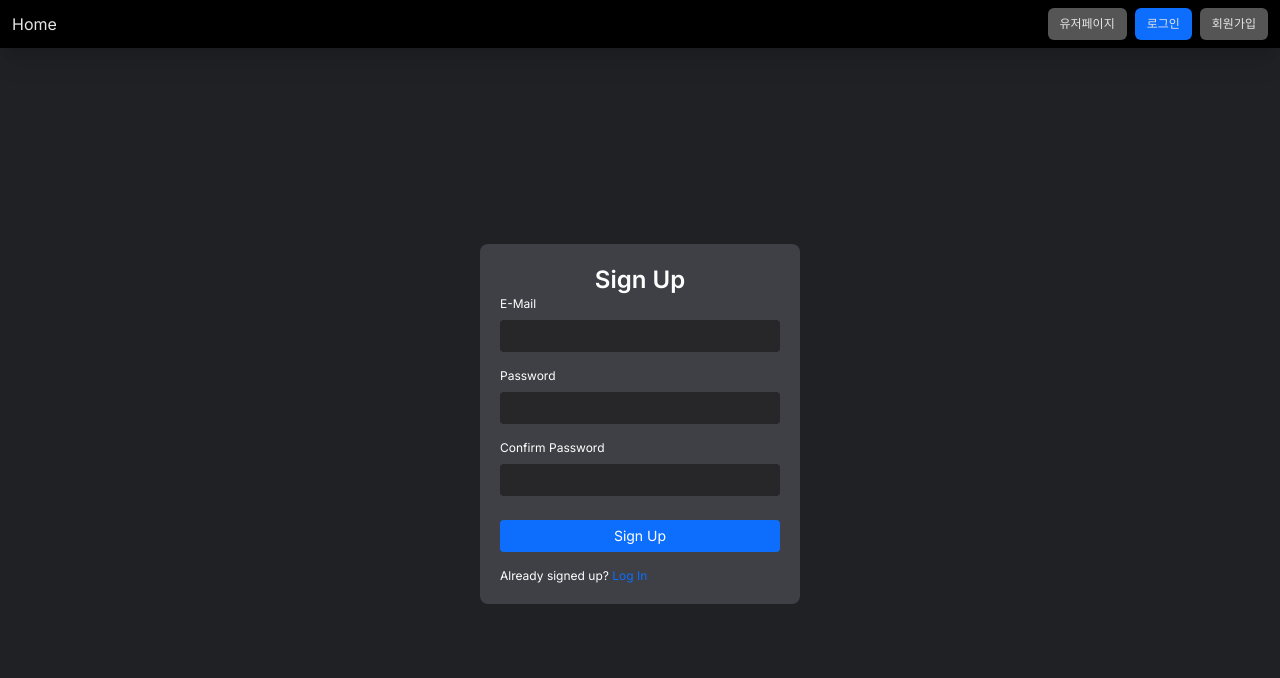
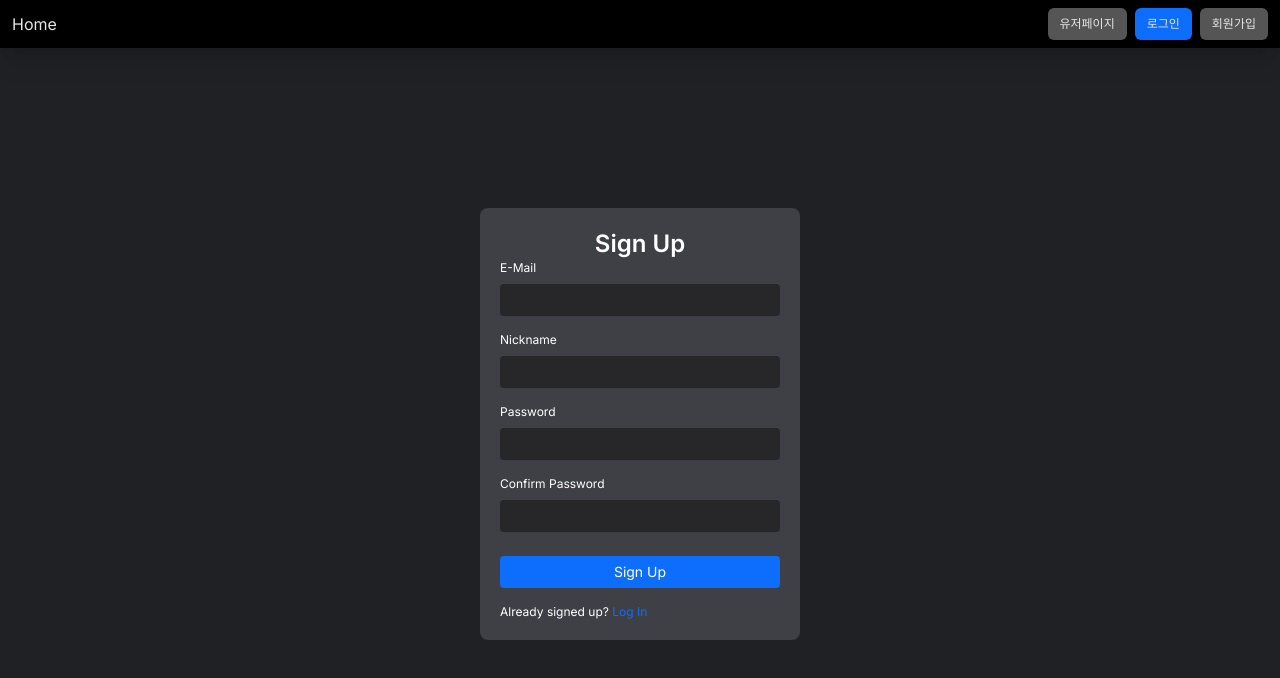
Before and after one commit to lukeydokey/GetherTube, a Next.js app in the folder front/gethertube/: page /assign in a window 1280 px wide. Shown: the top 678 px of the page. Built offline with nearby package versions, Linux system fonts and the light colour scheme.

Commit message:
Feat:Front: youtube api 연동, 테스트

```diff
--- /dev/null
+++ b/front/gethertube/api/api.ts
@@ -0,0 +1,10 @@
+export const getYoutubeApi = async (id: string) => {
+  try {
+    const url = `https://www.googleapis.com/youtube/v3/videos?id=${id}&key=${process.env.NEXT_PUBLIC_YOUTUBE_API_KEY}
+    &part=snippet`;
+    const response = await fetch(url);
+    return response.json();
+  } catch (e) {
+    console.log(e);
+  }
+};
--- a/front/gethertube/app/(user)/assign/AssignCard.tsx
+++ b/front/gethertube/app/(user)/assign/AssignCard.tsx
@@ -5,32 +5,48 @@ import { useState } from "react";
 
 const AssignCard = () => {
   const [email, setEmail] = useState("");
+  const [nickname, setNickname] = useState("");
   const [password, setPassword] = useState("");
   const [passwordConfirm, setPasswordConfirm] = useState("");
 
   const handleButtonClick = () => {
-    console.log(email, password, passwordConfirm);
+    console.log(email, nickname, password, passwordConfirm);
   };
+
   return (
     <TitleCard title="Sign Up">
-      <div className="flex flex-col gap-4">
+      <div className="flex flex-col gap-4 *:invalid:bg-red-400">
         <LabelInput
           label="E-Mail"
           value={email}
           onChange={(d) => setEmail(d)}
           type="email"
+          maxLength={30}
+          required
+        />
+        <LabelInput
+          label="Nickname"
+          value={nickname}
+          onChange={(d) => setNickname(d)}
+          type="text"
+          maxLength={10}
+          required
         />
         <LabelInput
           label="Password"
           value={password}
           onChange={(d) => setPassword(d)}
           type="password"
+          maxLength={15}
+          required
         />
         <LabelInput
           label="Confirm Password"
           value={passwordConfirm}
           onChange={(d) => setPasswordConfirm(d)}
           type="password"
+          maxLength={15}
+          required
         />
         <FullButton className="mt-2" type="primary" onClick={handleButtonClick}>
           Sign Up
--- a/front/gethertube/components/Navigator.tsx
+++ b/front/gethertube/components/Navigator.tsx
@@ -1,7 +1,7 @@
 "use client";
 import { usePathname } from "next/navigation";
 import Link from "next/link";
-import { Button, Input } from ".";
+import { Button, Input, YoutubeInput } from ".";
 
 const Navigator = () => {
   const pathname = usePathname();
@@ -11,9 +11,9 @@ const Navigator = () => {
       <div className="flex items-center">
         <Link href="/">Home</Link>
       </div>
-      {pathname.includes("/room") && (
+      {pathname.includes("/room/") && (
         <div className="flex items-center w-1/4">
-          <Input
+          <YoutubeInput
             className="text-sm-normal placeholder:text-sm-normal placeholder:flex placeholder:items-center w-full"
             placeholder="유튜브 url을 입력 해 주세요"
           />
--- a/front/gethertube/components/index.tsx
+++ b/front/gethertube/components/index.tsx
@@ -4,5 +4,6 @@ import Input from "./input/Input";
 import LabelInput from "./input/LabelInput";
 import Button from "./button/Button";
 import FullButton from "./button/FullButton";
+import YoutubeInput from "./input/YoutubeInput";
 
-export { Card, TitleCard, Input, LabelInput, Button, FullButton };
+export { Card, TitleCard, Input, LabelInput, Button, FullButton, YoutubeInput };
--- a/front/gethertube/components/input/Input.tsx
+++ b/front/gethertube/components/input/Input.tsx
@@ -2,11 +2,14 @@
 
 import React from "react";
 
-interface TypeInputProps {
+export interface TypeInputProps {
   value?: string;
   type?: React.HTMLInputTypeAttribute;
   placeholder?: string;
+  required?: boolean;
+  maxLength?: number;
   className?: string;
+  onKeyDown?: (e: React.KeyboardEvent<HTMLInputElement>) => void;
   onChange?: (data: string) => void;
 }
 
@@ -14,21 +17,31 @@ const Input = ({
   type = "text",
   value,
   placeholder,
-  className,
+  required = false,
+  maxLength = 100,
+  className = "",
   onChange,
+  onKeyDown,
 }: TypeInputProps) => {
   const handleChange = (e: React.ChangeEvent<HTMLInputElement>) => {
     if (onChange) {
       onChange(e.target.value);
     }
   };
+
+  const handleKeyDown = (e: React.KeyboardEvent<HTMLInputElement>) => {
+    if (onKeyDown) onKeyDown(e);
+  };
   return (
     <input
       type={type}
-      className={`input-common ${className}`}
+      className={`input-common ${className} shadow-sm placeholder-gray-400 focus:outline-none`}
+      maxLength={maxLength}
       value={value}
       placeholder={placeholder}
       onChange={(e) => handleChange(e)}
+      required={required}
+      onKeyDown={handleKeyDown}
     />
   );
 };
--- a/front/gethertube/components/input/LabelInput.tsx
+++ b/front/gethertube/components/input/LabelInput.tsx
@@ -4,14 +4,29 @@ interface TypeLabelInputProps {
   label: string;
   value?: string;
   type?: React.HTMLInputTypeAttribute;
+  required?: boolean;
+  maxLength?: number;
   onChange?: (data: string) => void;
 }
 
-const LabelInput = ({ label, value, type, onChange }: TypeLabelInputProps) => {
+const LabelInput = ({
+  label,
+  value,
+  type,
+  required = false,
+  maxLength,
+  onChange,
+}: TypeLabelInputProps) => {
   return (
     <div className="flex flex-col gap-2">
       <span className="text-xs-normal text-content-white">{label}</span>
-      <Input value={value} onChange={onChange} type={type} />
+      <Input
+        value={value}
+        onChange={onChange}
+        maxLength={maxLength}
+        type={type}
+        required={required}
+      />
     </div>
   );
 };
--- /dev/null
+++ b/front/gethertube/components/input/YoutubeInput.tsx
@@ -0,0 +1,41 @@
+"use client";
+
+import Image from "next/image";
+import { Input } from "../";
+import { TypeInputProps } from "./Input";
+import { getYoutubeApi } from "@/api/api";
+import { useState } from "react";
+
+const YoutubeInput = (props: TypeInputProps) => {
+  const [title, setTitle] = useState("");
+  const [channel, setChannel] = useState("");
+  const [thumbnail, setThumbnail] = useState("");
+  const handleKeyDown = async (e: React.KeyboardEvent<HTMLInputElement>) => {
+    if (e.key === "Enter") {
+      const { value } = e.target as HTMLInputElement;
+
+      const data = value.split("?v=");
+      if (data.length === 2) {
+        const response = await getYoutubeApi(data[1]);
+        const { channelTitle, thumbnails, title } = response.items[0].snippet;
+        setTitle(title);
+        setChannel(channelTitle);
+        setThumbnail(thumbnails.standard);
+      }
+    }
+  };
+  return (
+    <div className="relative flex w-full">
+      <Input {...props} onKeyDown={handleKeyDown} />
+      <div
+        className="absolute top-10 bg-white"
+        style={{ backgroundColor: "blue" }}
+      >
+        {title} {channel}
+        <Image {...thumbnail} src={thumbnail.url} />
+      </div>
+    </div>
+  );
+};
+
+export default YoutubeInput;
--- a/front/gethertube/next.config.mjs
+++ b/front/gethertube/next.config.mjs
@@ -2,6 +2,16 @@
 const nextConfig = {
   reactStrictMode: true,
   swcMinify: true,
+  images: {
+    remotePatterns: [
+      {
+        protocol: "https",
+        hostname: "i.ytimg.com",
+        port: "",
+        pathname: "/**",
+      },
+    ],
+  },
   //   async rewrite() {
   //     return [
   //       {
```
